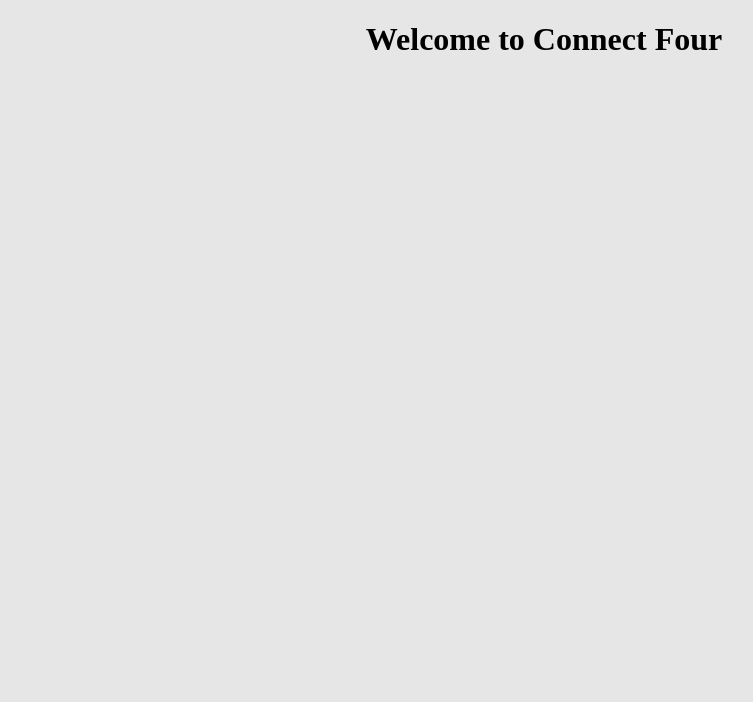
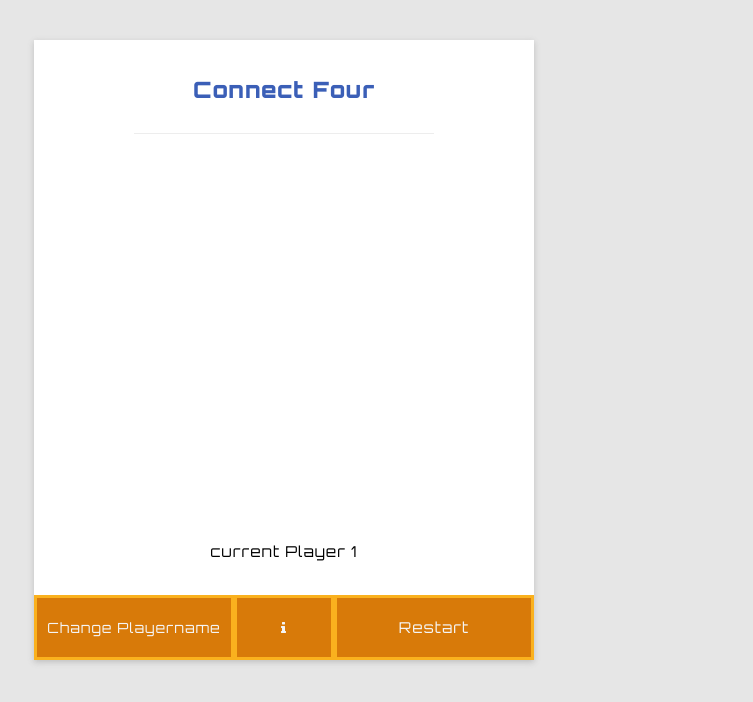
Before and after one commit to jessequiroga/react-connect4, a React app: page / in a window 1280 px wide. Shown: the top 702 px of the page, without its empty margins (96-849 px from the left). Built offline with nearby package versions, Linux system fonts and the light colour scheme.

Commit message:
add introduction, add styles

```diff
--- a/src/app/components/App.jsx
+++ b/src/app/components/App.jsx
@@ -1,13 +1,14 @@
 import React from 'react';
+import Connect4App from './Connect4App/Connect4App.jsx'
 
-class App extends React.Component {
+export default class App extends React.Component {
   render() {
   console.log("API_KEY: " + API_KEY);
     return (
-     <div style={{textAlign: 'center'}}>
-        <h1>Welcome to Connect Four</h1>
+     <div id="container">
+        <h1>Connect Four</h1>
+
+        <Connect4App/>
       </div>);
   }
 }
-
-export default App;
--- /dev/null
+++ b/src/app/components/Connect4App/Connect4App.jsx
@@ -0,0 +1,42 @@
+import React from 'react';
+import Connect4Introduction from '../Connect4Introduction/Connect4Introduction.jsx';
+import './Connect4App.scss'
+
+export default class Connect4App extends React.Component {
+  constructor() {
+    super();
+    this.state = {
+      showInstructions: false
+    };
+  }
+  toggleInstructions() {
+    this.setState({
+      showInstructions: !this.state.showInstructions
+    });
+  }
+
+  render() {
+    return (
+     <div className="connect4__app">
+
+        <p className="player">current Player <span className="curPlayer">1</span></p><br/>
+        <div className="flex">
+
+            <button className="playerName fancyButton">Change Playername </button>
+
+            <button className="info fancyButton"
+              onClick={this.toggleInstructions.bind(this)}>
+              <i className="fa fa-info" aria-hidden="true"></i>
+            </button>
+            {this.state.showInstructions ?
+              <Connect4Introduction closePopup={this.toggleInstructions.bind(this)} />
+              : null
+            }
+
+            <button className="reset fancyButton"><span id="restart">Restart</span></button>
+        </div>
+
+
+      </div>);
+  }
+}
--- /dev/null
+++ b/src/app/components/Connect4App/Connect4App.scss
@@ -0,0 +1,20 @@
+.connect4__app{
+    position: absolute;
+    left: 0;
+    right: 0;
+    bottom: 0;
+}
+
+.playerName{
+    width: 40%;
+}
+
+.reset{
+    font-weight: 700;
+    width: 40%;
+}
+
+.info{
+    width: 20%;
+    font-size:20px;
+}
--- /dev/null
+++ b/src/app/components/Connect4Introduction/Connect4Introduction.jsx
@@ -0,0 +1,34 @@
+import React from 'react';
+import './Connect4Introduction.scss';
+
+export default class Connect4Introduction extends React.Component {
+  render() {
+    return (
+      <div id="popupIntro" className="overlay">
+        <div className="popup">
+            <h1>Game instructions</h1>
+
+            <div className="content">
+                <h2>User Interaction:</h2>
+                1. Click on the rows to insert your token in the chosen column.<br/>
+                2. The current Player is shown on the bottom of the playground.<br/>
+                <br/>
+                <h2>Goal:</h2>
+                Connect Four is a two-person strategy game with the goal of bringing the first four of his own pieces in a line.
+                <br/><br/>
+                <h2>Game Play:</h2>
+                The game is played on a vertical hollow board into which let players drop their
+                tokens alternately. The board consists of seven columns (vertical) and six rows (horizontally).
+                Each player has 21 identical colored game pieces. If a player drops a token in a column, this occupies
+                the lowest free space of the column. The winner is the player who manages to be the first to bring four
+                or more of his playing pieces horizontally, vertically or diagonally in a line. The game ends in a draw
+                if the board is completely filled without a player has formed a four-line.
+
+                <button className="closeInstruction fancyButton" onClick={this.props.closePopup}>Close</button>
+
+            </div>
+        </div>
+    </div>
+    );
+  }
+}
--- /dev/null
+++ b/src/app/components/Connect4Introduction/Connect4Introduction.scss
@@ -0,0 +1,63 @@
+.overlay {
+    position: fixed;
+    top: 0;
+    bottom: 0;
+    left: 0;
+    right: 0;
+    background: rgba(0, 0, 0, 0.7);
+    transition: opacity 500ms;
+}
+#popupIntro .popup{
+    margin-top: 25px;
+}
+
+#popupUserName .popup{
+    margin-top: 150px;
+}
+.popup{
+    margin: 30px auto;
+    padding: 20px;
+    border: 10px solid #fff;
+    background: rgb(59, 95, 183);
+    border-radius: 10px;
+    width: 60%;
+    position: relative;
+    transition: all 5s ease-in-out;
+    color: #fff;
+
+    h1 {
+        height: 20px;
+        margin-top: 0;
+        padding-top: 15px;
+        margin-bottom: 20px;
+        background-color: #ffffff;
+        color: #d87a09;
+        position: absolute;
+        top:0;
+        left:0;
+        right: 0;
+    }
+    .content{
+        height:450px;
+        overflow: auto;
+        font-family: 'Exo', sans-serif;
+        padding: 5px;
+        width: 80%;
+        margin: 50px auto;
+    }
+}
+
+.flex{
+    display: flex;
+    justify-content: space-around;
+}
+
+.closeInstruction {
+    width: 100%;
+    position: absolute;
+    bottom: 0;
+    left:0;
+    right:0;
+    padding:12px 5px;
+    font-size: 15px;
+}
--- a/src/public/index.html
+++ b/src/public/index.html
@@ -2,6 +2,12 @@
 <html>
   <head>
     <meta charset="utf-8">
+
+    <link rel="stylesheet" href="https://maxcdn.bootstrapcdn.com/font-awesome/4.5.0/css/font-awesome.min.css">
+    <link href='https://fonts.googleapis.com/css?family=Orbitron:400,700,900' rel='stylesheet' type='text/css'>
+    <link href='https://fonts.googleapis.com/css?family=Exo:400,500,800' rel='stylesheet' type='text/css'>
+
+
     <title>Connect 4 - React App</title>
   </head>
   <body>
--- a/src/style/styles.scss
+++ b/src/style/styles.scss
@@ -1,5 +1,61 @@
 $backgroundColor: #e6e6e6;
 
+$buttonBorder: rgba(255, 185, 33, 0.88);
+$buttonShadow: #c46f08;
+$mainColor1: #3b5fb7;
+$mainColor2: #d87a09;
+$mainColor2light: rgba(255, 185, 33, 0.88);
+$mainColor2dark: #c46f08;
+$mainColor2darker: #4e2b06;
+
+*{
+    font-family: 'Orbitron', sans-serif;
+    font-weight: 400;
+    font-size: 15px;
+    letter-spacing: 1px;
+}
+
 body {
+	margin: 40px 30px;
   background-color: $backgroundColor;
 }
+
+#container{
+    position: absolute;
+    width:auto;
+    height: auto;
+    min-width: 300px;
+    min-height: 530px;
+    padding: 20px 100px 70px 100px;
+    margin-left: 100px;
+    text-align: center;
+    background-color: #ffffff;
+    box-shadow: 0 2px 6px rgba(100, 100, 100, 0.3);
+}
+
+h1{
+    font-weight: 800;
+    font-size: 1.5em;
+    color: $mainColor1;
+    padding-bottom: 30px;
+    margin-bottom: 40px;
+    border-bottom: 1px solid #ededed;
+}
+
+.fancyButton{
+    padding:20px 10px;
+    border: 3px solid $mainColor2light;
+    font-size: 14px;
+    background-color: $mainColor2;
+    color: whitesmoke;
+
+    &:hover{
+    	box-shadow: inset 0 0 0 1px $mainColor2dark,0 2px 15px  $mainColor2darker; /*#a35c07;*/
+    }
+    &:active {
+    	box-shadow: inset 0 0 0 1px $mainColor2dark,inset 0 2px 30px $mainColor2darker;
+		}
+		&:focus {
+    	box-shadow: inset 0 0 0 1px $mainColor2dark,inset 0 2px 30px $mainColor2darker;
+		}
+}
```
